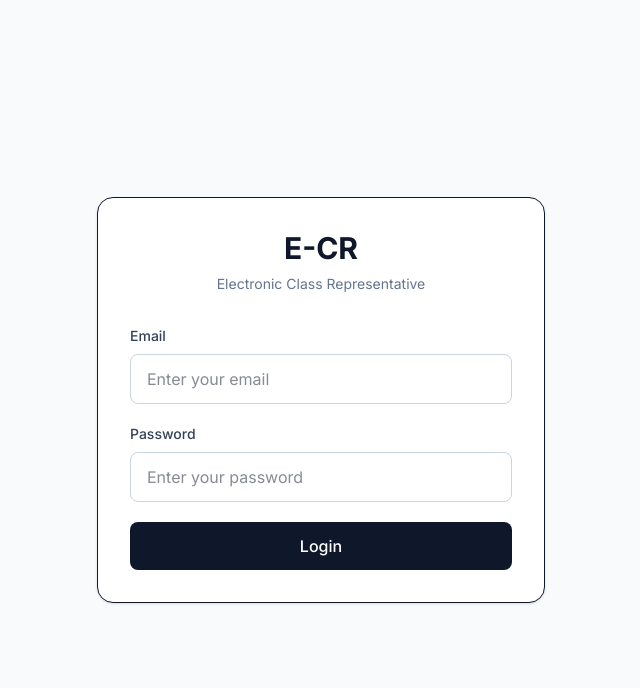
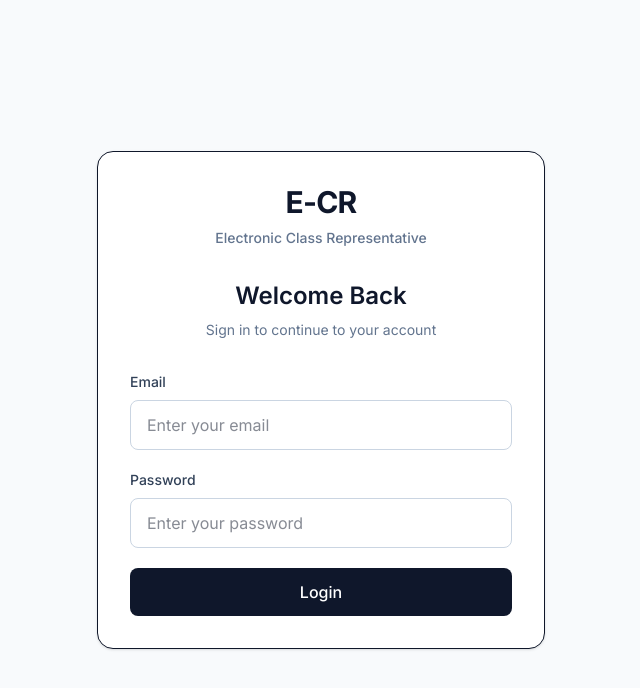
Before and after one commit to sincoders404/Project-E-CR, a Next.js app: page /login in a window 1280 px wide. Shown: the top 688 px of the page, without its empty margins (319-959 px from the left). Built offline with nearby package versions, Linux system fonts and the light colour scheme.

Commit message:
Improved login page spacing and welcome text

```diff
--- a/app/login/page.tsx
+++ b/app/login/page.tsx
@@ -5,12 +5,20 @@ export default function LoginPage() {
 
         {/* Logo */}
        <div className="text-center">
-          <h1 className="text-3xl font-bold text-slate-900">
+  <h1 className="text-3xl font-bold tracking-tight text-slate-900">
     E-CR
   </h1>
 
+  <p className="mt-2 text-sm font-medium text-slate-500">
+    Electronic Class Representative
+  </p>
+
+  <h2 className="mt-8 text-2xl font-semibold text-slate-900">
+    Welcome Back
+  </h2>
+
   <p className="mt-2 text-sm text-slate-500">
-            Electronic Class Representative
+    Sign in to continue to your account
   </p>
 </div>
 
```
Lines whose indentation alone changed are shown as unchanged.
